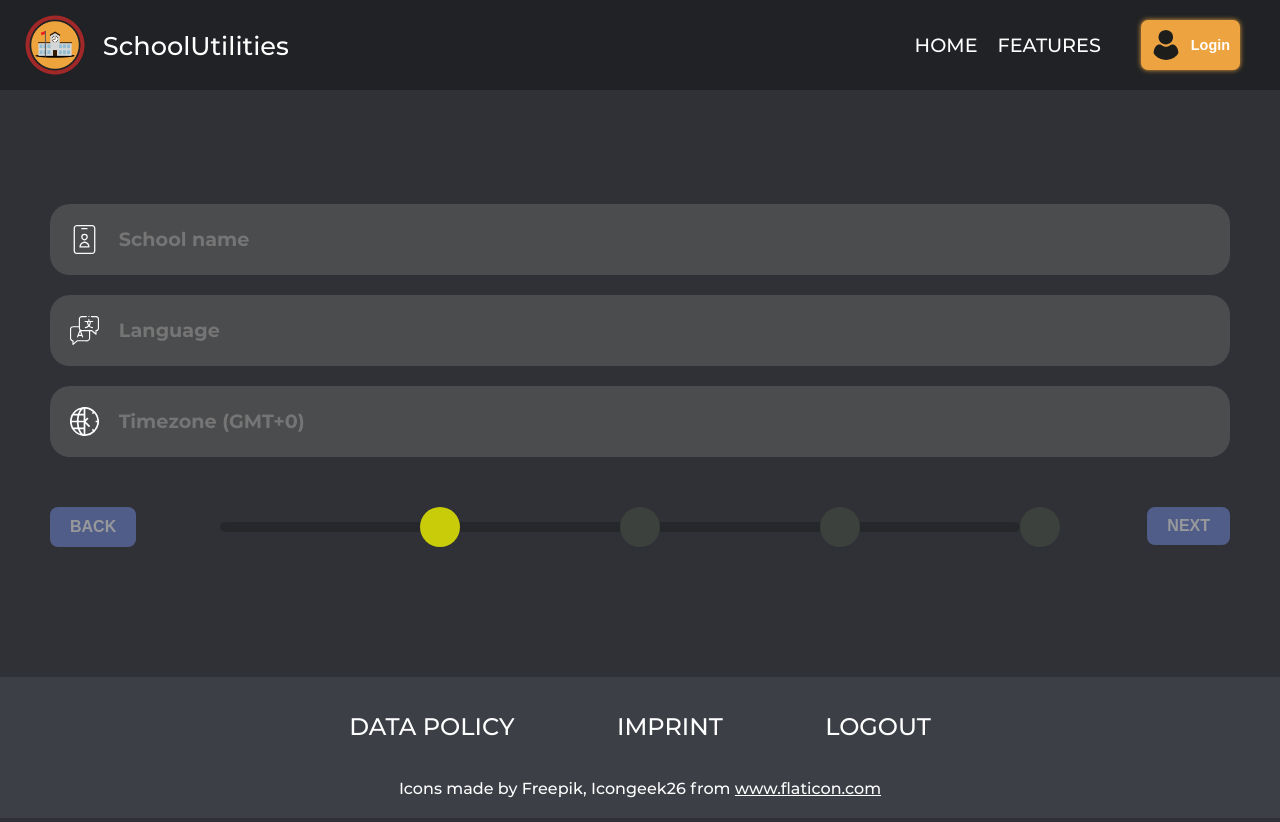
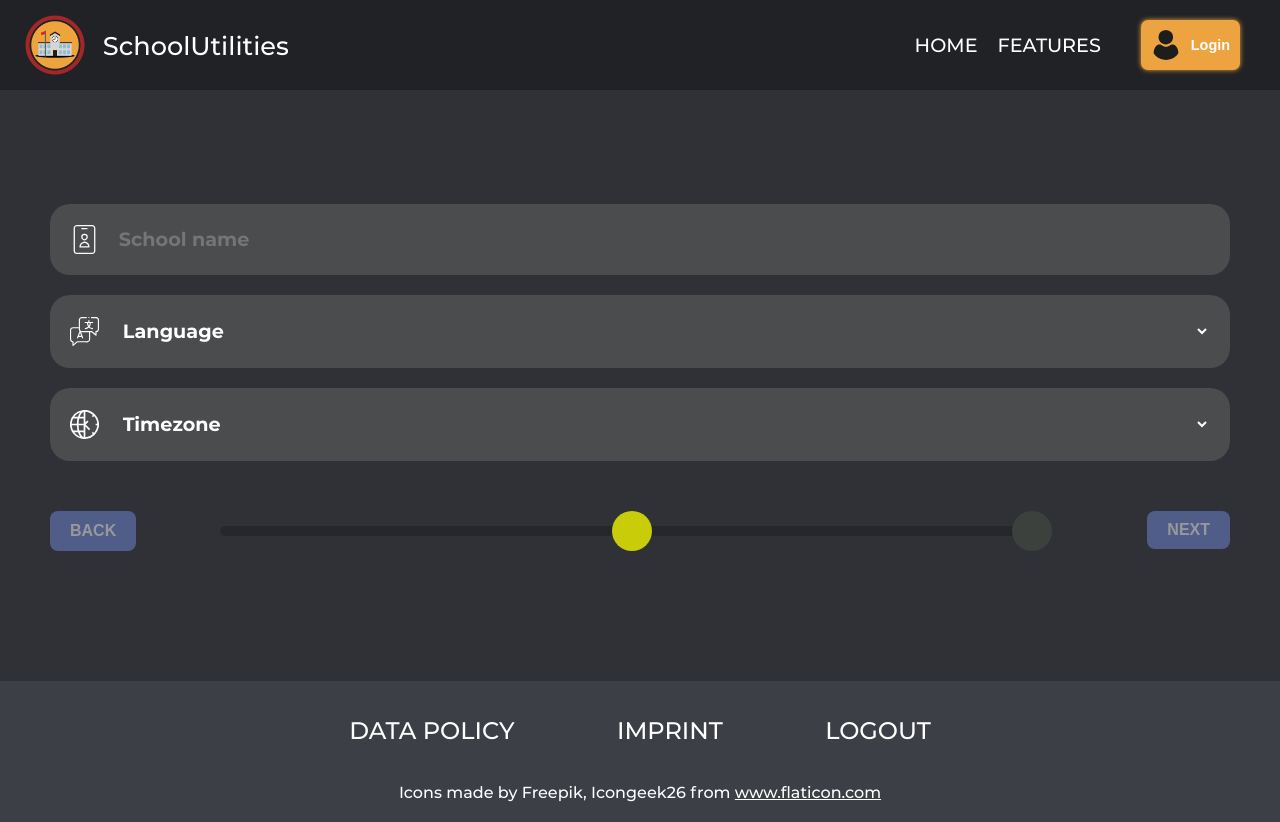
Before and after one commit to t-graski/schoolutilities, a Next.js app in the folder frontend/: page /schooladmin/create-school in a window 1280 px wide. Built offline with nearby package versions, Linux system fonts and the light colour scheme.

Commit message:
work at school creation workflow

```diff
--- a/frontend/components/InputField.tsx
+++ b/frontend/components/InputField.tsx
@@ -4,7 +4,9 @@ import Image from "next/image";
 import type * as Stitches from "@stitches/react";
 
 type Props = {
-  inputType: "text" | "password" | "date" | "email" | "checkbox";
+  inputType: "text" | "password" | "date" | "email" | "checkbox" | "select";
+  selectOptions?: string[];
+  selectValue?: string;
   value?: string;
   onChange: Function;
   iconSrc: string;
@@ -72,8 +74,28 @@ const StyledImage = styled(Image, {
   filter: "invert(100%)",
 });
 
+const StyledSelectField = styled("select", {
+  background: "$backgroundTertiary",
+  width: "100%",
+  color: "$fontPrimary",
+  fontSize: "1.2rem",
+  lineHeight: "1.5rem",
+  border: "none",
+  outline: "none",
+  padding: "0.5rem 0",
+  borderBottom: "solid 1px transparent",
+  fontFamily: "$fontPrimary",
+  fontWeight: "bold",
+  ["&:focus"]: {
+    borderBottom: "solid 1px $colors$fontPrimary",
+  },
+});
+
+
 export const InputField: React.FC<Props> = ({
   inputType,
+  selectOptions,
+  selectValue,
   value,
   onChange,
   children,
@@ -90,7 +112,6 @@ export const InputField: React.FC<Props> = ({
   if (inputType === "checkbox") {
     return (
       <>
-        <label>
         <StyledInputField
           type={inputType}
           name={label}
@@ -100,7 +121,29 @@ export const InputField: React.FC<Props> = ({
           {...(required && { required: true })}
         />
         <span>{children}</span>
-        </label>
+      </>
+    );
+  } else if (inputType === "select") {
+    return (
+      <>
+        <InputFieldLayout>
+          {iconSrc && (
+            <StyledImage src={iconSrc} alt={iconAlt} width="30" height="30" />
+          )}
+          <StyledSelectField
+            name={label}
+            placeholder={label}
+            onChange={(e) => onChange(e.target.value)}
+            {...(required && { required: true })}
+            value={selectValue}
+          >
+            {selectOptions.map((option) => (
+              <option key={option} value={option}>
+                {option}
+              </option>
+            ))}
+          </StyledSelectField>
+        </InputFieldLayout>
       </>
     );
   } else {
--- a/frontend/components/Progressbar.tsx
+++ b/frontend/components/Progressbar.tsx
@@ -12,9 +12,10 @@ import cookie from "js-cookie";
 type Props = {
   steps: {
     label: string;
-    isDone: boolean;
-    isActive: boolean;
+    component?: any;
   }[];
+  activeStep: number;
+  setActiveStep: (step: number) => void;
 };
 
 const ProgressbarLayout = styled("div", {
@@ -78,19 +79,14 @@ const ProgressPoint = styled("div", {
   },
 });
 
-export const Progressbar: React.FC<Props> = ({ steps }) => {
-  const [progress, setProgress] = useState(null);
+export const Progressbar: React.FC<Props> = ({ steps, activeStep }) => {
+  const [progress, setProgress] = useState(0);
 
-  useEffect(() => {
-    for (let i = steps.length; i > 0; i--) {
-      if (steps[i - 1].isDone) {
-        setProgress((i * 100) / steps.length + 1);
-        break;
-      } else {
-        setProgress(0);
-      }
-    }
-  });
+  console.log(activeStep);
+  const tempProgress = (activeStep * 100) / steps.length;
+  if (tempProgress != progress) {
+    setProgress(tempProgress);
+  }
 
   return (
     <>
@@ -102,7 +98,7 @@ export const Progressbar: React.FC<Props> = ({ steps }) => {
           }}
         ></StyledProgressbar>
         {steps.map((step, index) => {
-          const stepProgress = (index * 100) / steps.length;
+          const stepProgress = (index * 100) / steps.length - 1;
           return (
             <ProgressPoint
               key={index}
@@ -110,7 +106,11 @@ export const Progressbar: React.FC<Props> = ({ steps }) => {
                 left: `${stepProgress + 100 / steps.length}%`,
               }}
               state={
-                step.isDone ? "done" : step.isActive ? "active" : "default"
+                index < activeStep
+                  ? "done"
+                  : index == activeStep
+                  ? "active"
+                  : "default"
               }
               title={step.label}
             ></ProgressPoint>
--- a/frontend/components/SchoolDetailField.tsx
+++ b/frontend/components/SchoolDetailField.tsx
@@ -22,14 +22,19 @@ export const SchoolDetailField: React.FC<Props> = ({ setDisabled }) => {
   const [schoolName, setSchoolName] = React.useState("");
   const [schoolNameValid, setSchoolNameValid] = React.useState(false);
   const [schoolLanguage, setSchoolLanguage] = React.useState("");
-  const [schoolLanguageValid, setSchoolLanguageValid] = React.useState(false);
   const [schoolTimezone, setSchoolTimezone] = React.useState("");
-  const [schoolTimezoneValid, setSchoolTimezoneValid] = React.useState(false);
   const [isFirstTime, setIsFirstTime] = React.useState(true);
   const [isDisabled, setIsDisabled] = React.useState(false);
 
+  console.log(schoolTimezone);
   useEffect(() => {
-    if (schoolNameValid && schoolLanguageValid && schoolTimezoneValid) {
+    if (
+      schoolNameValid &&
+      schoolLanguage &&
+      schoolTimezone &&
+      schoolLanguage != "Language" &&
+      schoolTimezone != "Timezone"
+    ) {
       if (isDisabled) {
         setIsDisabled(false);
         setDisabled(false);
@@ -44,7 +49,6 @@ export const SchoolDetailField: React.FC<Props> = ({ setDisabled }) => {
       );
     } else {
       const schoolDetails = JSON.parse(localStorage.getItem("schoolDetails"));
-      console.log(schoolDetails);
       if (schoolDetails && isFirstTime) {
         setSchoolName(schoolDetails.schoolName);
         setSchoolLanguage(schoolDetails.schoolLanguage);
@@ -56,8 +60,6 @@ export const SchoolDetailField: React.FC<Props> = ({ setDisabled }) => {
           schoolDetails.schoolTimezone
         ) {
           setSchoolNameValid(true);
-          setSchoolLanguageValid(true);
-          setSchoolTimezoneValid(true);
         }
       } else if (!isDisabled) {
         setIsDisabled(true);
@@ -84,27 +86,66 @@ export const SchoolDetailField: React.FC<Props> = ({ setDisabled }) => {
         ></InputField>
         <InputField
           label="Language"
-          inputType="text"
+          inputType="select"
           value={schoolLanguage}
           onChange={setSchoolLanguage}
           iconSrc="/images/language_icon.svg"
           iconAlt="language_icon"
           required={true}
-          regex={regex.name}
-          setValidInput={setSchoolLanguageValid}
           errorMessage="Tell us the language you speak in your school"
+          selectOptions={["Language", "English"]}
+          selectValue={schoolLanguage}
         ></InputField>
         <InputField
           label="Timezone (GMT+0)"
-          inputType="text"
+          inputType="select"
           value={schoolTimezone}
           onChange={setSchoolTimezone}
           iconSrc="/images/timezone_icon.svg"
           iconAlt="timezone_icon"
           required={true}
-          regex={regex.name}
-          setValidInput={setSchoolTimezoneValid}
           errorMessage="Try to select a timezone in the drop-down menu"
+          selectOptions={[
+            "Timezone",
+            "GMT-11:00 (Samoa)",
+            "GMT-10:00 (Hawaii)",
+            "GMT-09:00 (Alaska)",
+            "GMT-08:00 (Pacific Time)",
+            "GMT-07:00 (Mountain Time)",
+            "GMT-06:00 (Central Time)",
+            "GMT-05:00 (Eastern Time)",
+            "GMT-04:00 (Atlantic Time)",
+            "GMT-03:30 (Newfoundland)",
+            "GMT-03:00 (Brasilia)",
+            "GMT-02:00 (Mid-Atlantic)",
+            "GMT-01:00 (Cape Verde)",
+            "GMT+00:00 (Greenwich Mean Time)",
+            "GMT+01:00 (Central European Time)",
+            "GMT+02:00 (Eastern European Time)",
+            "GMT+03:00 (Eastern African Time)",
+            "GMT+03:30 (Iran)",
+            "GMT+04:00 (Western African Time)",
+            "GMT+04:30 (Afghanistan)",
+            "GMT+05:00 (Pakistan)",
+            "GMT+05:30 (India)",
+            "GMT+05:45 (India Standard Time)",
+            "GMT+06:00 (Bangladesh)",
+            "GMT+06:30 (Myanmar)",
+            "GMT+07:00 (Indochina)",
+            "GMT+08:00 (China)",
+            "GMT+08:45 (Australia Western Standard Time)",
+            "GMT+09:00 (Japan)",
+            "GMT+09:30 (Australia Central Standard Time)",
+            "GMT+10:00 (Australia Eastern Standard Time)",
+            "GMT+10:30 (Lord Howe Standard Time)",
+            "GMT+11:00 (Solomon Standard Time)",
+            "GMT+11:30 (Norfolk Standard Time)",
+            "GMT+12:00 (New Zealand Standard Time)",
+            "GMT+12:45 (Chatham Standard Time)",
+            "GMT+13:00 (Tonga Standard Time)",
+            "GMT+14:00 (Line Islands Standard Time)",
+          ]}
+          selectValue={schoolTimezone}
         ></InputField>
       </SchoolDetailLayout>
     </>
--- a/frontend/components/SetupProgressSite.tsx
+++ b/frontend/components/SetupProgressSite.tsx
@@ -14,8 +14,6 @@ import { Spacer } from "./Spacer";
 type Props = {
   steps: {
     label: string;
-    isDone: boolean;
-    isActive: boolean;
     component: any;
   }[];
 };
@@ -42,60 +40,52 @@ const ButtonLayout = styled("div", {
 });
 
 export const SetupProgressSite: React.FC<Props> = ({ steps }) => {
-  const [progressbarContent, setProgressbarContent] = useState([]);
-  let tempProgressbarContent = [];
   const [isButtonDisabled, setIsButtonDisabled] = useState(false);
-  const [activeStep, setActiveStep] = useState(0);
-  steps.forEach((step, index) => {
-    tempProgressbarContent.push({
-      label: step.label,
-      isDone: step.isDone,
-      isActive: step.isActive,
-      component: step.component,
-    });
-  });
+  const [activeStep, setActiveStep] = useState(-1);
 
-  useEffect(() => {
-    if (cookie.get("activeStep")) {
-      setActiveStep(parseInt(cookie.get("activeStep")));
-      changePage(0);
+  if (cookie.get("activeStep")) {
+    if (activeStep == -1) {
+      // setActiveStep(parseInt(cookie.get("activeStep")));
+      setActiveStep(0);
+    } else if (activeStep != parseInt(cookie.get("activeStep"))) {
+      cookie.set("activeStep", activeStep);
     }
-    setProgressbarContent(tempProgressbarContent);
-  }, [steps]);
+  } else if (activeStep == -1) {
+    setActiveStep(0);
+    cookie.set("activeStep", activeStep);
+  }
 
-  function changePage(stepLength: number) {
-    if (
-      activeStep + stepLength >= 0 &&
-      activeStep + stepLength < progressbarContent.length
-    ) {
-      setActiveStep(activeStep + stepLength);
-      cookie.set("activeStep", activeStep + stepLength);
-      console.log(cookie.get("activeStep"));
-
-      tempProgressbarContent = tempProgressbarContent.map((step, index) => {
-        if (index === activeStep + stepLength) {
-          step.isActive = true;
-        } else {
-          step.isActive = false;
-        }
-        if (index < activeStep + stepLength) {
-          step.isDone = true;
-        } else {
-          step.isDone = false;
-        }
-        return step;
-      });
-      console.log(tempProgressbarContent);
-      setProgressbarContent(tempProgressbarContent);
-    }
+  function saveInputs() {
+    // fetch("http://localhost:8888/api/schooladmin/addschoolconfig", {
+    //   method: "POST",
+    //   body: JSON.stringify({
+    //     name: ,
+    //     languageId: 1,
+    //     timezone: ""
+    //   }),
+    //   headers: { "Content-Type": "application/json" },
+    // })
+    //   .then((response) => {
+    //     if (response.status == 200) {
+    //       setSignUpInfo("You are logged in");
+    //       return response.json();
+    //     } else {
+    //       setSignUpInfo("You are not logged in");
+    //     }
+    //   })
+    //   .then((data) => {
+    //     if (data) {
+    //       cookie.set("accessToken", data.access_token, { expires: 1 / 96 });
+    //       cookie.set("refreshToken", data.refresh_token, { expires: 7 });
+    //     }
+    //   });
   }
 
   return (
     <>
       <ProgressLayout>
-        {progressbarContent.map((step, index) => {
-          console.log(progressbarContent);
-          if (step.isActive) {
+        {steps.map((step, index) => {
+          if (index == activeStep) {
             return (
               <step.component key={index} setDisabled={setIsButtonDisabled} />
             );
@@ -109,23 +99,32 @@ export const SetupProgressSite: React.FC<Props> = ({ steps }) => {
             color="primary"
             label="BACK"
             onClick={() => {
-              changePage(-1);
+              setActiveStep(activeStep - 1);
             }}
           ></Button>
           <ProgressbarLayout>
-            <Progressbar steps={progressbarContent} />
+            <Progressbar
+              steps={steps}
+              activeStep={activeStep}
+              setActiveStep={setActiveStep}
+            />
           </ProgressbarLayout>
           <ButtonLayout>
             <Button
               disabled={
-                activeStep + 1 === progressbarContent.length || isButtonDisabled
+                (activeStep + 1 === steps.length && isButtonDisabled) ||
+                isButtonDisabled
               }
               backgroundColor="primary"
               color="primary"
-              label="NEXT"
+              label={activeStep + 1 === steps.length ? "FINISH" : "NEXT"}
               onClick={() => {
-                console.log(localStorage.getItem("schoolDetails"));
-                changePage(1);
+                if (activeStep + 1 === steps.length) {
+                  saveInputs();
+                  cookie.remove("activeStep");
+                } else {
+                  setActiveStep(activeStep + 1);
+                }
               }}
             ></Button>
           </ButtonLayout>
```
Also changed, not shown: frontend/components/DepartmentsDetailField.tsx (+9 -1 lines), frontend/pages/schooladmin/create-school.tsx (+0 -12 lines), 1 other file (tests, documents, lock files or other folders). Lines whose indentation alone changed are shown as unchanged.
